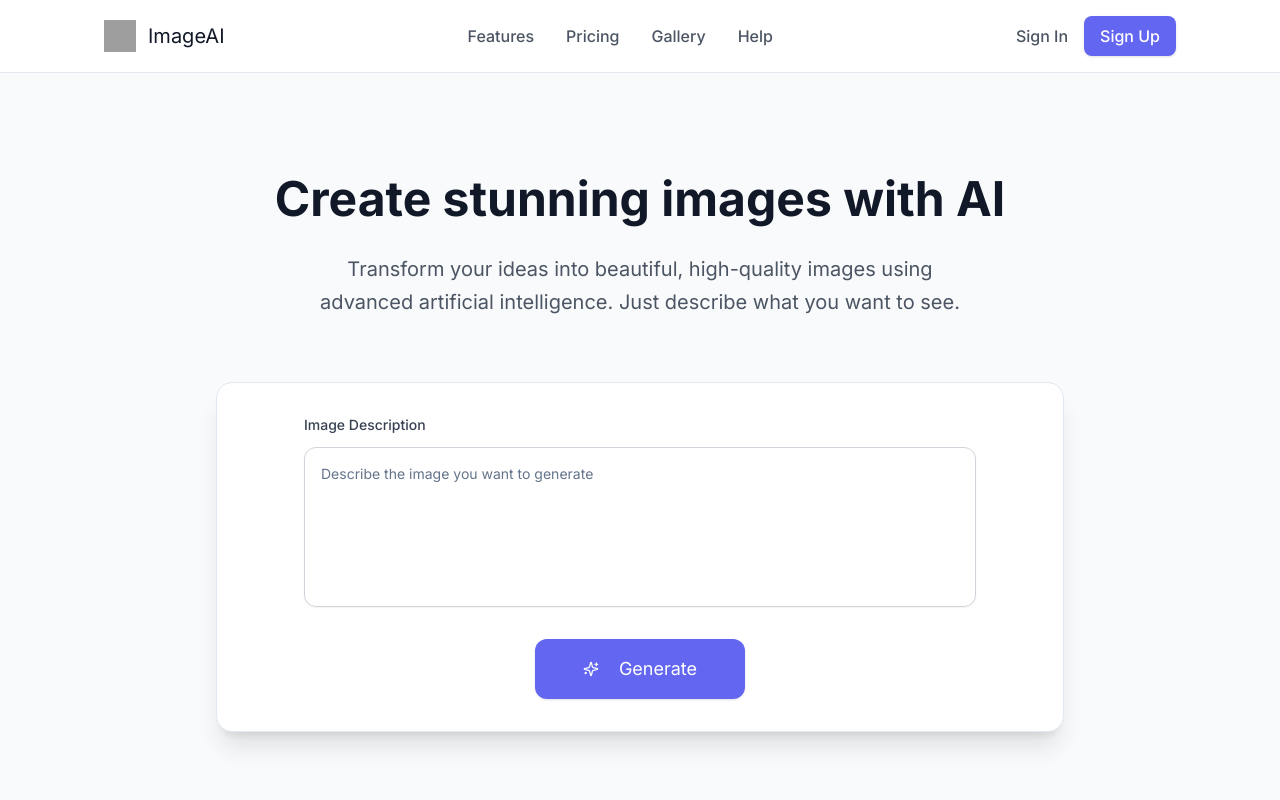
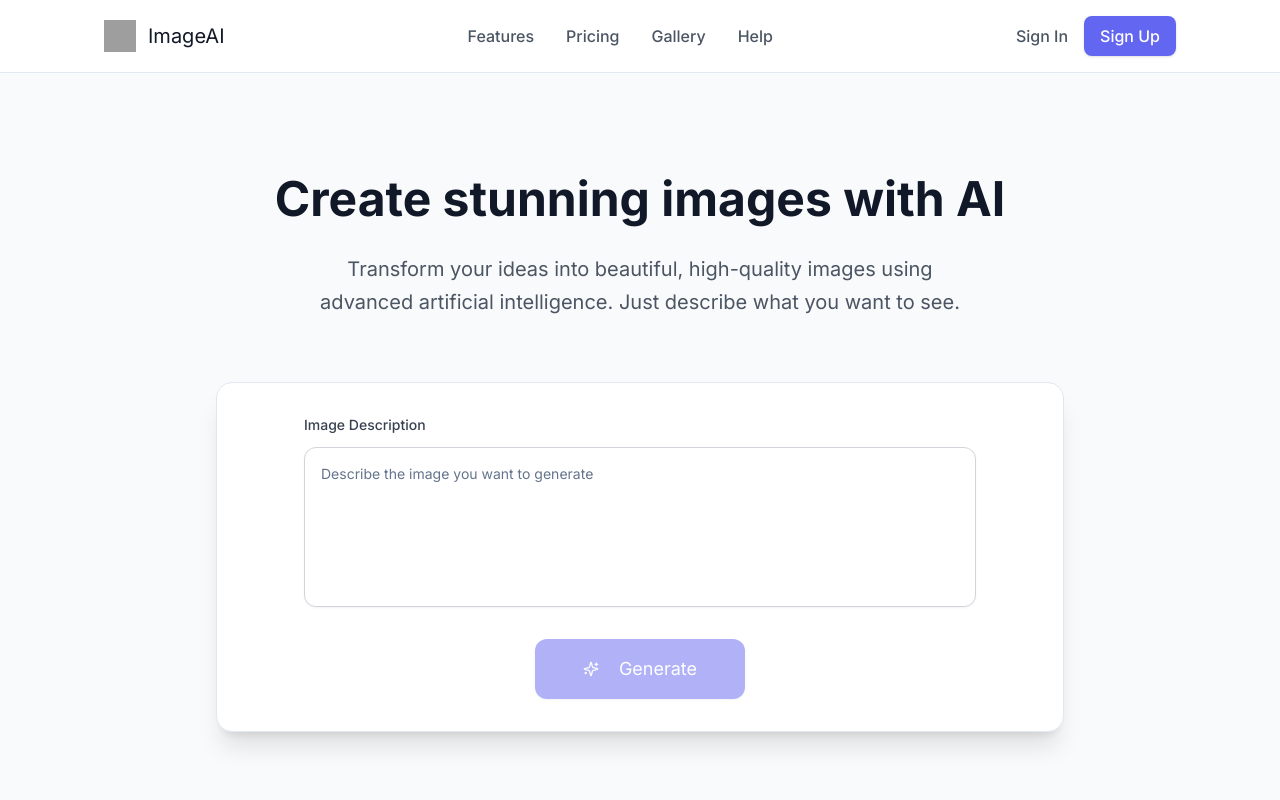
Before and after one commit to stu442/vsionaryAI, a React (Vite) app: page / in a window 1280 px wide. Shown: the top 800 px of the page. Built offline with nearby package versions, Linux system fonts and the light colour scheme; grey boxes are pictures that could not be loaded.

Commit message:
feat: 히어로 섹션에 이미지 생성 UI 연결

```diff
--- a/src/screens/Desktop/sections/ImageGenerationHeroSection/ImageGenerationHeroSection.tsx
+++ b/src/screens/Desktop/sections/ImageGenerationHeroSection/ImageGenerationHeroSection.tsx
@@ -1,8 +1,9 @@
-import { SparklesIcon } from "lucide-react";
+import { SparklesIcon, Loader2 } from "lucide-react";
 import { Button } from "../../../../components/ui/button";
 import { Card, CardContent } from "../../../../components/ui/card";
 import { Label } from "../../../../components/ui/label";
 import { Textarea } from "../../../../components/ui/textarea";
+import { useImageGeneration } from "../../../../hooks/useImageGeneration";
 
 const features = [
   {
@@ -25,8 +26,16 @@ const features = [
 ];
 
 export const ImageGenerationHeroSection = (): JSX.Element => {
+  const {
+    prompt,
+    setPrompt,
+    isLoading,
+    generatedImage,
+    handleGenerate,
+  } = useImageGeneration();
+
   return (
-    <section className="flex flex-col max-w-4xl w-full items-start gap-16 pt-24 pb-48 px-6">
+    <section className="flex flex-col max-w-4xl w-full items-center gap-16 pt-24 pb-48 px-6">
       <header className="flex flex-col items-center gap-6 w-full translate-y-[-1rem] animate-fade-in opacity-0">
         <h1 className="[font-family:'Inter',Helvetica] font-bold text-gray-900 text-5xl text-center tracking-[0] leading-[60px] whitespace-nowrap">
           Create stunning images with AI
@@ -53,17 +62,38 @@ export const ImageGenerationHeroSection = (): JSX.Element => {
               <Textarea
                 id="image-description"
                 placeholder="Describe the image you want to generate"
+                value={prompt}
+                onChange={(e) => setPrompt(e.target.value)}
                 className="min-h-[160px] pt-4 pb-4 px-4 bg-white rounded-xl border-gray-300 [font-family:'Inter',Helvetica] font-normal text-gray-500 text-lg tracking-[0] leading-[29.2px] resize-none"
               />
             </div>
 
-            <div className="flex justify-center">
-              <Button className="px-12 py-4 h-auto bg-indigo-500 hover:bg-indigo-600 rounded-xl transition-colors">
-                <SparklesIcon className="w-5 h-5" />
+            <div className="flex flex-col items-center gap-6">
+              <Button
+                onClick={handleGenerate}
+                disabled={isLoading || !prompt.trim()}
+                className="px-12 py-4 h-auto bg-indigo-500 hover:bg-indigo-600 rounded-xl transition-colors disabled:opacity-50"
+              >
+                {isLoading ? (
+                  <Loader2 className="w-5 h-5 animate-spin" />
+                ) : (
+                  <SparklesIcon className="w-5 h-5" />
+                )}
                 <span className="pl-3 [font-family:'Inter',Helvetica] font-normal text-white text-lg text-center tracking-[0] leading-7">
-                  Generate
+                  {isLoading ? "Generating..." : "Generate"}
                 </span>
               </Button>
+
+              {generatedImage && (
+                <div className="w-full mt-4 flex flex-col items-center animate-in fade-in slide-in-from-top-4 duration-500">
+                  <img
+                    src={generatedImage}
+                    alt="Generated by AI"
+                    className="rounded-xl shadow-lg max-w-full h-auto"
+                  />
+                  <p className="mt-4 text-sm text-gray-500 font-medium">Generated with Gemini Nano Banana</p>
+                </div>
+              )}
             </div>
           </div>
         </CardContent>
```
